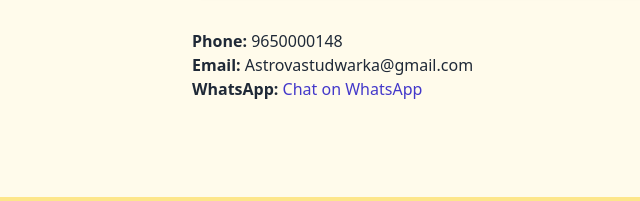
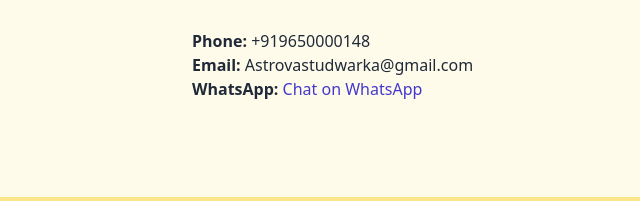
Before and after one commit to Amitd1326/astro-vastu-site, a plain HTML site: page contact.html in a window 1280 px wide. Shown: the part 635-836 px from the top of the page, 0-640 px from the left. Drawn offline with nearby package versions, Linux system fonts and the light colour scheme.

Commit message:
Update contact.html

```diff
--- a/contact.html
+++ b/contact.html
@@ -43,7 +43,7 @@
     </form>
 
     <div class="mt-8">
-      <p><strong>Phone:</strong> 9650000148</p>
+      <p><strong>Phone:</strong> +919650000148</p>
       <p><strong>Email:</strong> Astrovastudwarka@gmail.com</p>
       <p><strong>WhatsApp:</strong> <a href="https://wa.me/9650000148" class="text-indigo-700">Chat on WhatsApp</a></p>
     </div>
```
